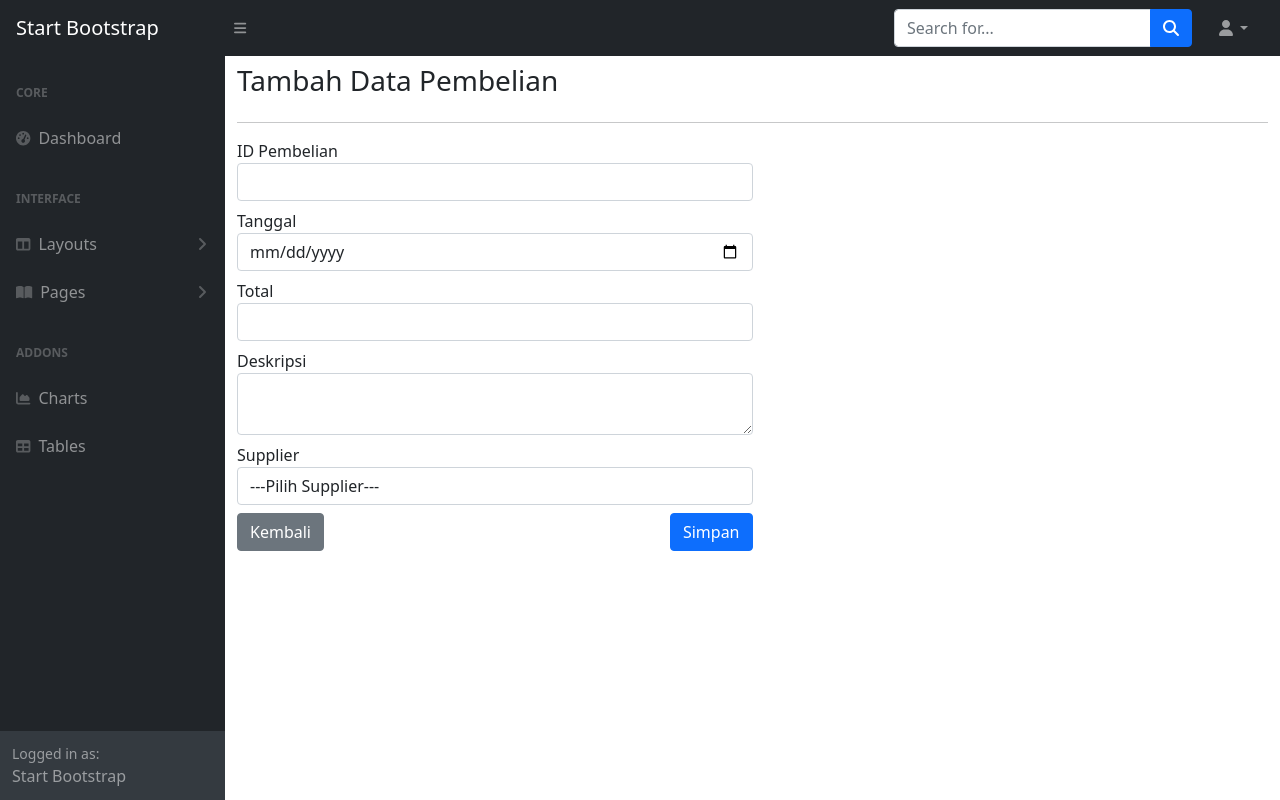
After one commit to Zianasti/TUBES_TOKO-MATERIAL, a CodeIgniter app: the page made by tbpemrog3_client/application/views/purchases/add.php in a window 1280 px wide. The commit adds this page. Run offline with CodeIgniter, Linux system fonts and the light colour scheme; data that the repository does not hold is empty; some libraries are stand-ins or nearby versions.

Commit message:
Tambah fitur add untuk Purchases

```diff
--- /dev/null
+++ b/tbpemrog3_client/application/views/purchases/add.php
@@ -0,0 +1,50 @@
+<html>
+    <?php $this->load->view('template/head'); ?>
+<body class="sb-nav-fixed">
+    <?php $this->load->view('template/navbarsidebar'); ?>
+    <div id="layoutSidenav_content">
+        <!-- Ngubah isi konten halaman dari sini -->
+        <div class="container">
+            <div class="row mt-2">
+                <h3>Tambah Data Pembelian</h3>
+            </div>
+            <hr>
+            <div class="row mt-2">
+                <form action="<?= base_url('purchases/add') ?>" method="post">
+                <div class="col-md-6">
+                    <label for="">ID Pembelian</label>
+                    <input type="number" class="form-control" name="purchase_id">
+                </div>
+                <div class="col-md-6 mt-2">
+                    <label for="">Tanggal</label>
+                    <input type="date" class="form-control" name="date">
+                </div>
+                <div class="col-md-6 mt-2">
+                    <label for="">Total</label>
+                    <input type="number" class="form-control" name="total">
+                </div>
+                <div class="col-md-6 mt-2">
+                    <label for="">Deskripsi</label>
+                    <textarea name="description" id="" class="form-control"></textarea>
+                </div>
+                <div class="col-md-6 mt-2">
+                    <label for="">Supplier</label>
+                    <select name="supplier_id" id="" class="form-control">
+                        <option value="">---Pilih Supplier---</option>
+                        <?php foreach($data_supplier as $ds): ?>
+                            <option value="<?= $ds['supplier_id'] ?>"><?= $ds['name'] ?></option>
+                        <?php endforeach; ?>
+                    </select>
+                </div>
+                <div class="col-md-6">
+                    <a href="<?= base_url('purchases') ?>" class="btn btn-secondary mt-2">Kembali</a>
+                    <input type="submit" class="btn btn-primary float-end mt-2" value="Simpan">
+                </div>
+                </form>
+            </div>
+        </div>
+        <!-- Ngubah isi konten halaman sampe sini -->
+    </div>
+    <?php $this->load->view('template/footer'); ?>
+</body>
+</html>
```
Also changed, not shown: tbpemrog3_client/application/controllers/Purchases.php (+18 -23 lines), tbpemrog3_client/application/models/Purchases_model.php (+12 -0 lines), tbpemrog3_client/application/views/purchases/index.php (+25 -0 lines).
